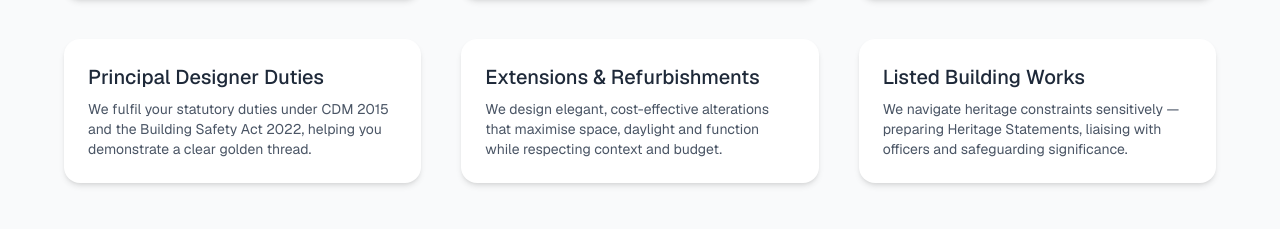
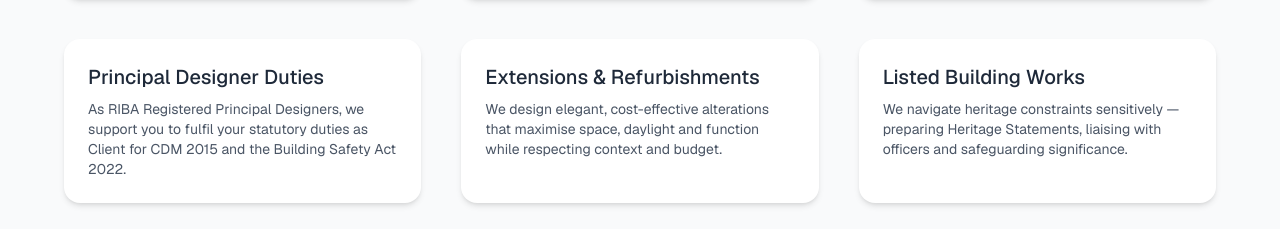
Before and after one commit to KuraArchitects/kura-architects-site, a Next.js app: page / in a window 1280 px wide. Shown: the part 1369-1598 px from the top of the page. Built offline with nearby package versions, Linux system fonts and the light colour scheme.

Commit message:
fullupdate

```diff
--- a/app/page.js
+++ b/app/page.js
@@ -80,7 +80,7 @@ export default function Page() {
             },
             {
               title: "Principal Designer Duties",
-              desc: "We fulfil your statutory duties under CDM 2015 and the Building Safety Act 2022, helping you demonstrate a clear golden thread."
+              desc: "As RIBA Registered Principal Designers, we support you to fulfil your statutory duties as Client for CDM 2015 and the Building Safety Act 2022."
             },
             {
               title: "Extensions & Refurbishments",
```
